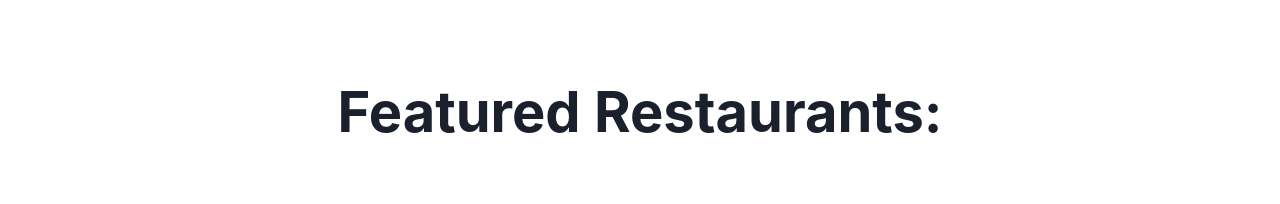
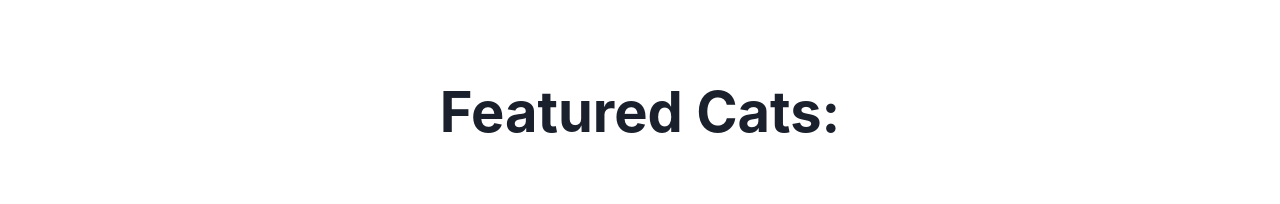
Before and after one commit to emaefaesa/mf-capstone-project-frontend, a React (Create React App) app: page / in a window 1280 px wide. Shown: the part 134-338 px from the top of the page. Built offline with nearby package versions, Linux system fonts and the light colour scheme.

Commit message:
cats-changed-confirm

```diff
--- a/src/components/RestaurantsGrid/RestaurantsGrid.jsx
+++ b/src/components/CatsGrid/CatsGrid.jsx
@@ -1,9 +1,9 @@
 import { Grid } from "@chakra-ui/react"
 import React from "react"
-import RestaurantCard from "../RestaurantCard/RestaurantCard"
+import CatsCard from "../CatsCard/CatsCard"
 import CustomLink from "../CustomLink/CustomLink"
 
-const RestaurantsGrid = ({ restaurants }) => {
+const CatsGrid = ({ cats }) => {
   const handleLike = (e) => {
     e.preventDefault()
   }
@@ -18,10 +18,10 @@ const RestaurantsGrid = ({ restaurants }) => {
       ]}
       gap={"40px"}
     >
-      {restaurants.map(({ name, _id, image }) => {
+      {cats.map(({ name, _id, image }) => {
         return (
-          <CustomLink key={_id} to={`/restaurants/${_id}`}>
-            <RestaurantCard
+          <CustomLink key={_id} to={`/cats/${_id}`}>
+            <CatsCard
               key={_id}
               name={name}
               image={image}
@@ -34,4 +34,4 @@ const RestaurantsGrid = ({ restaurants }) => {
   )
 }
 
-export default RestaurantsGrid
+export default CatsGrid
--- a/src/components/FeaturedRestaurants/FeaturedRestaurants.jsx
+++ b/src/components/FeaturedCats/FeaturedCats.jsx
@@ -1,12 +1,12 @@
 import { Flex } from '@chakra-ui/react';
 import Title from '../Title/Title';
 import { useEffect, useState } from 'react';
-import RestaurantsGrid from '../RestaurantsGrid/RestaurantsGrid';
+import CatsGrid from '../CatsGrid/CatsGrid';
 import RestaurantJson from '../../mockRestaurants.json'
 
 
-const FeaturedRestaurants = () => {
-  const [restaurants, setRestaurants] = useState(RestaurantJson.slice(0, 6));
+const FeaturedCats = () => {
+  const [cats, setCats] = useState(RestaurantJson.slice(0, 6));
 
   /*   const getSixRestaurants = async () => {
       try {
@@ -26,10 +26,10 @@ const FeaturedRestaurants = () => {
    */
   return (
     <Flex width={'100%'} gap={'80px'} flexDir={'column'}>
-      <Title>Featured Restaurants:</Title>
-      <RestaurantsGrid restaurants={restaurants} />
+      <Title>Featured Cats:</Title>
+      <CatsGrid cats={cats} />
     </Flex>
   );
 };
 
-export default FeaturedRestaurants;
+export default FeaturedCats;
--- a/src/pages/HomePage/HomePage.jsx
+++ b/src/pages/HomePage/HomePage.jsx
@@ -1,7 +1,7 @@
 import { Flex } from '@chakra-ui/layout'
 import PageWrapper from '../../components/PageWrapper/PageWrapper'
 import React from 'react'
-import FeaturedRestaurants from '../../components/FeaturedRestaurants/FeaturedRestaurants'
+import FeaturedCats from '../../components/FeaturedCats/FeaturedCats'
 
 
 function HomePage() {
@@ -9,7 +9,7 @@ function HomePage() {
         <PageWrapper>
             <Flex>
 
-                <FeaturedRestaurants></FeaturedRestaurants>
+                <FeaturedCats></FeaturedCats>
             </Flex>
         </PageWrapper>
     )
```
Also changed, not shown: src/components/CatsCard/CatsCard.jsx (renamed from src/components/RestaurantCard/RestaurantCard.jsx).
